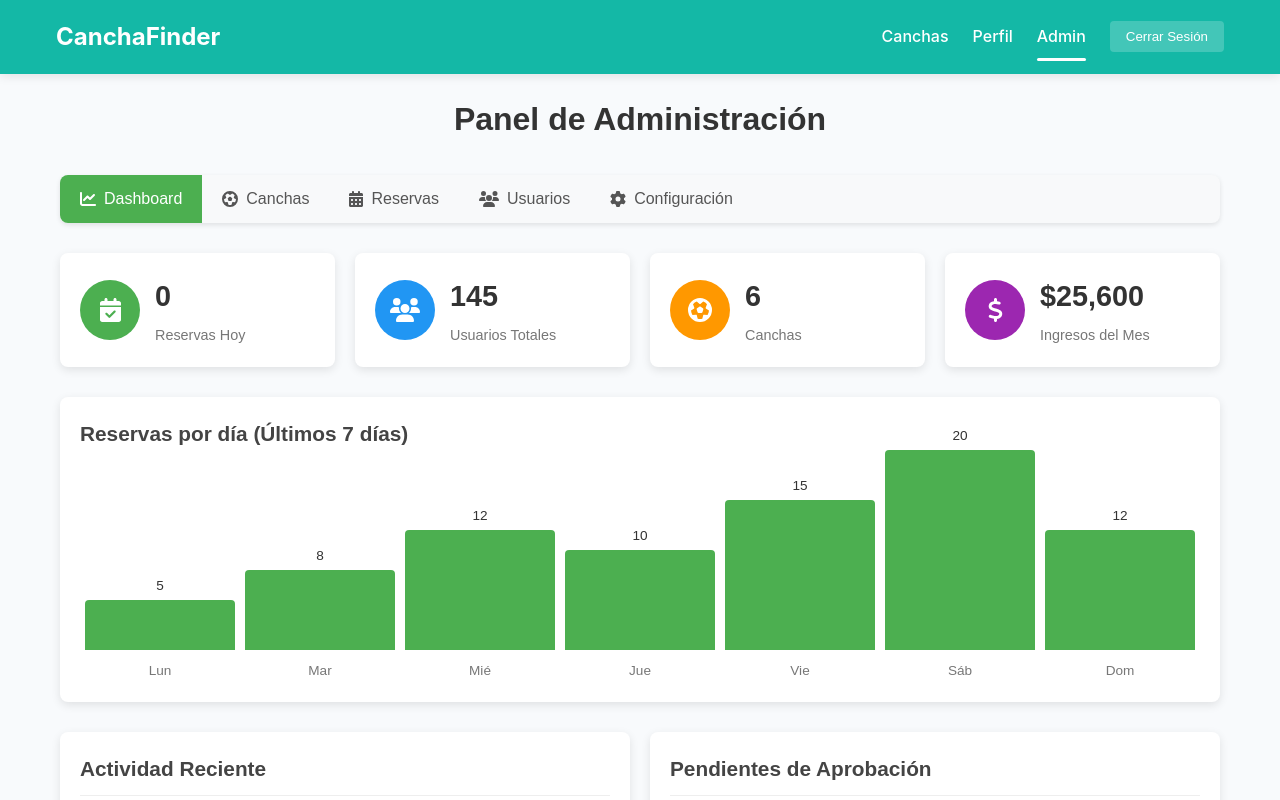
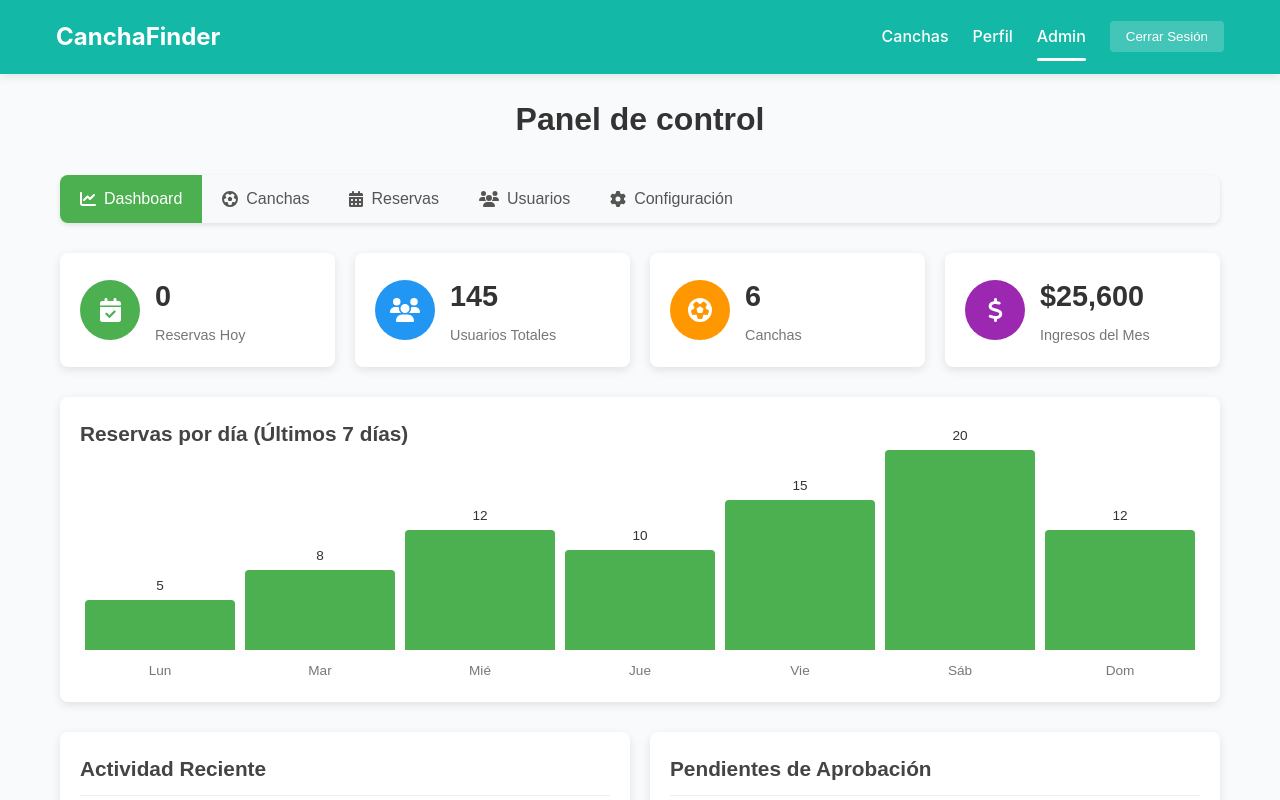
Before and after one commit to comglorerate/cancha-finder, a Vue app: page /admin in a window 1280 px wide. Shown: the top 800 px of the page. Built offline with nearby package versions, Linux system fonts and the light colour scheme; sample sign-in values are in the browser's storage; the HTML template or start-up script is replaced by a standard one.

Commit message:
se actualizo el titulo del priyecto

```diff
--- a/src/views/AdminView.vue
+++ b/src/views/AdminView.vue
@@ -1,6 +1,6 @@
 <template>
   <div class="admin-container">
-    <h1 class="admin-title">Panel de Administración</h1>
+    <h1 class="admin-title">Panel de control</h1>
 
     <div class="admin-nav" role="tablist">
       <button
```
